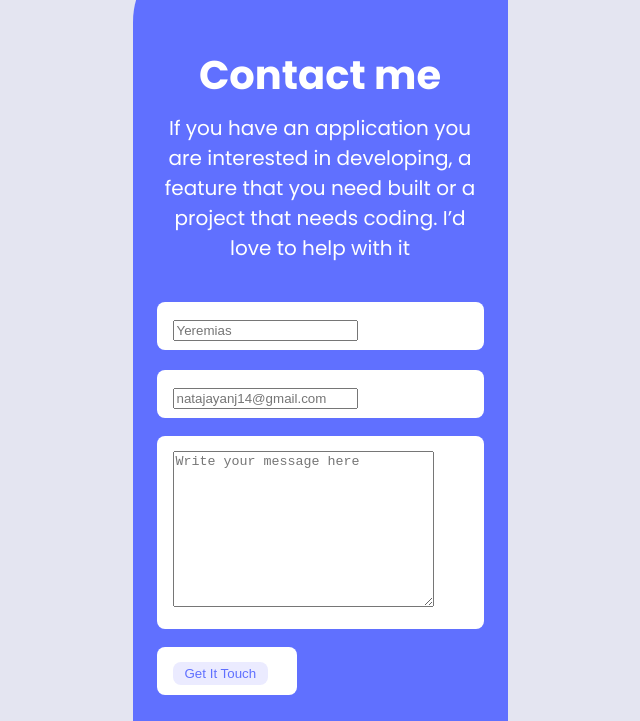
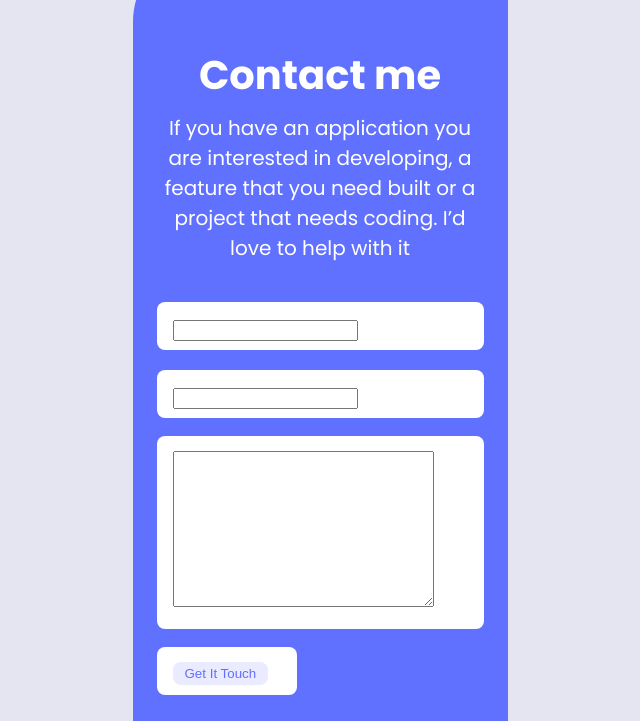
Before and after one commit to KingKowa/Personal-Portfolio-MobileVersion, a plain HTML site: page index.html in a window 1280 px wide. Shown: the part 4827-5548 px from the top of the page, without its empty margins (320-960 px from the left). Drawn offline with Linux system fonts and the light colour scheme.

```diff
--- a/index.html
+++ b/index.html
@@ -241,13 +241,13 @@
         </div>
         <form action="https://formspree.io/f/form_id" method="post">
             <div class="name">
-                <input name="usr_name" class="name-text" type="text" placeholder="Yeremias" maxlength="30" required>
+                <input name="usr_name" class="name-text" type="text"  required>
             </div>
             <div class="email">
-                <input name="usr_email" class="email-field" type="email" placeholder="natajayanj14@gmail.com" required>
+                <input name="usr_email" class="email-field" type="email" required>
             </div>
             <div class="text-field">
-                <textarea class="text-fld" name="text-field" id="text-field" cols="30" rows="10" placeholder="Write your message here" maxlength="500"></textarea>
+                <textarea class="text-fld" name="text-field" id="text-field" cols="30" rows="10" ></textarea>
             </div>
             <div class="footer-btn">
                 <button type="button" class="btn-1">Get It Touch</button>
```
